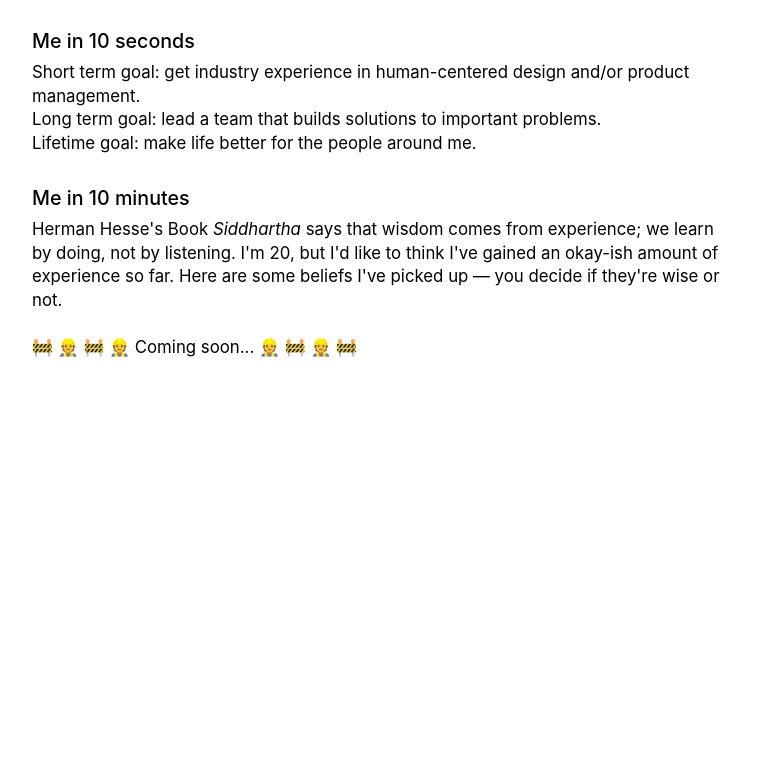
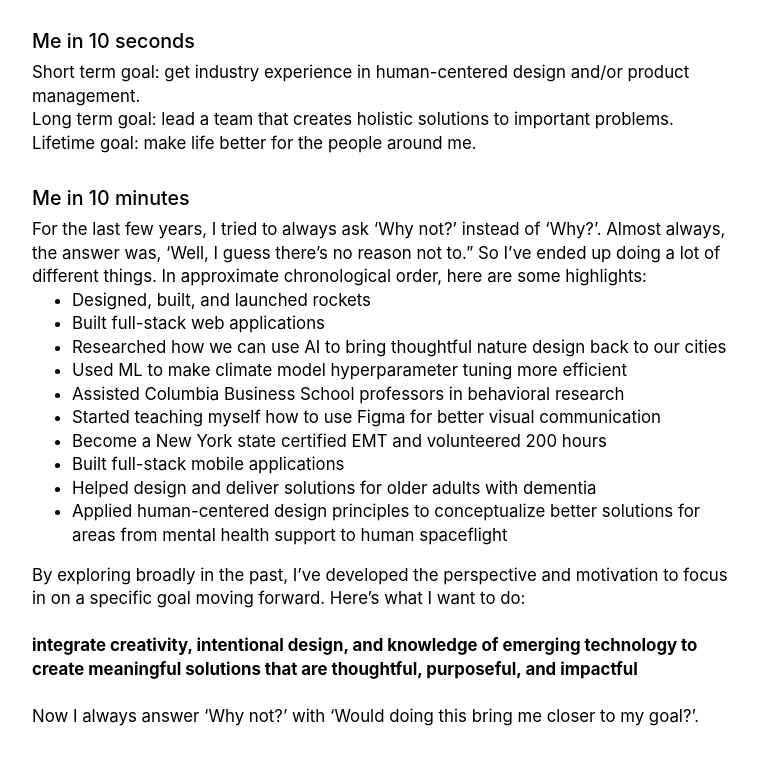
Before and after one commit to clairejyzhang/claire.com, a Next.js app: page /about in a window 1280 px wide. Shown: the part 505-1270 px from the top of the page, without its empty margins (256-1014 px from the left). Before the commit the page ends 864 px from the top, so only its background shows below. Built offline with nearby package versions, Linux system fonts and the light colour scheme.

Commit message:
updated about me

```diff
--- a/pages/about.js
+++ b/pages/about.js
@@ -31,17 +31,33 @@ export default function Home() {
           <p className={utilStyles.headingMd}>Me in 10 seconds</p>
           <p></p>
           <p>Short term goal: get industry experience in human-centered design and/or product management.</p>
-          <p>Long term goal: lead a team that builds solutions to important problems.</p>
+          <p>Long term goal: lead a team that creates holistic solutions to important problems.</p>
           <p>Lifetime goal: make life better for the people around me.</p>
           <br></br>
 
           <p className={utilStyles.headingMd}>Me in 10 minutes</p>
-          <p></p>
-          <p>Herman Hesse's Book <em>Siddhartha</em> says that wisdom comes from experience; we learn by doing, not by listening. I'm 20, but I'd like to think I've gained an okay-ish amount of experience so far. Here are some beliefs I've picked up — you decide if they're wise or not.</p>
+          <p>For the last few years, I tried to always ask ‘Why not?’ instead of ‘Why?’. Almost always, the answer was, ‘Well, I guess there’s no reason not to.” So I’ve ended up doing a lot of different things. In approximate chronological order, here are some highlights:</p>
+          <ul>
+            <li>Designed, built, and launched rockets</li>
+            <li>Built full-stack web applications</li>
+            <li>Researched how we can use AI to bring thoughtful nature design back to our cities</li>
+            <li>Used ML to make climate model hyperparameter tuning more efficient</li>
+            <li>Assisted Columbia Business School professors in behavioral research</li>
+            <li>Started teaching myself how to use Figma for better visual communication</li>
+            <li>Become a New York state certified EMT and volunteered 200 hours</li>
+            <li>Built full-stack mobile applications</li>
+            <li>Helped design and deliver solutions for older adults with dementia</li>
+            <li>Applied human-centered design principles to conceptualize better solutions for areas from mental health support to human spaceflight</li>
+          </ul>
+          <p>By exploring broadly in the past, I’ve developed the perspective and motivation to focus in on a specific goal moving forward. Here’s what I want to do:</p>
+          <br></br>
+          <p><b>integrate creativity, intentional design, and knowledge of emerging technology to create meaningful solutions that are thoughtful, purposeful, and impactful</b></p>
+          <br></br>
+          <p>Now I always answer ‘Why not?’ with ‘Would doing this bring me closer to my goal?’.</p>
+
+          <br></br>
           <br></br>
 
-          <p>🚧 👷 🚧 👷 Coming soon... 👷 🚧 👷 🚧</p>
-          <p></p>
 
         </div>
 
--- a/pages/index.js
+++ b/pages/index.js
@@ -38,7 +38,7 @@ export default function Learning({ allPostsData }) {
 
         <section className={`${utilStyles.container55}`}>
           <div className={`${styles.hello}`}>Hi, I'm Claire! Right now, I'm a junior at Columbia University studying computer science. One day, I want to lead a team that creates solutions to important problems. </div>
-          <div className={`${styles.aboutMe}`}><span className={`${styles.untilThen}`}>Until then,</span> I'll be learning about what exactly goes into that—from discovery to implementation—by working on parts of solutions to important-ish problems. Here are some things I've worked on so far:</div>
+          <div className={`${styles.aboutMe}`}><span className={`${styles.untilThen}`}>Until then,</span> I'll be learning about what exactly goes into that — from discovery to implementation — by working on parts of solutions to important problems. Here are some things I've worked on so far:</div>
 
           <section className={`${styles.menu} ${utilStyles.padding1px}`}>
               <div className={`${styles.menuContainer}`}>
```
